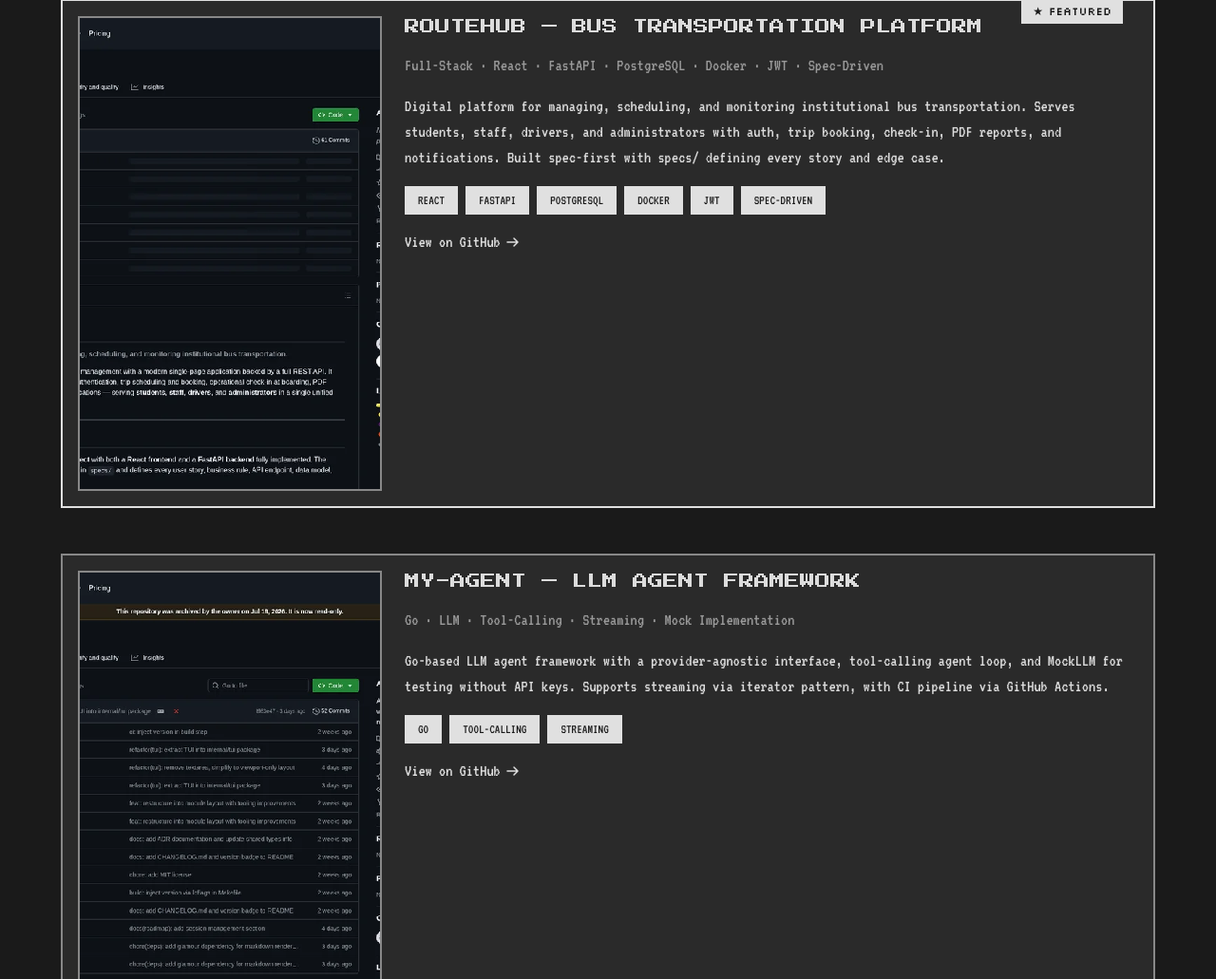
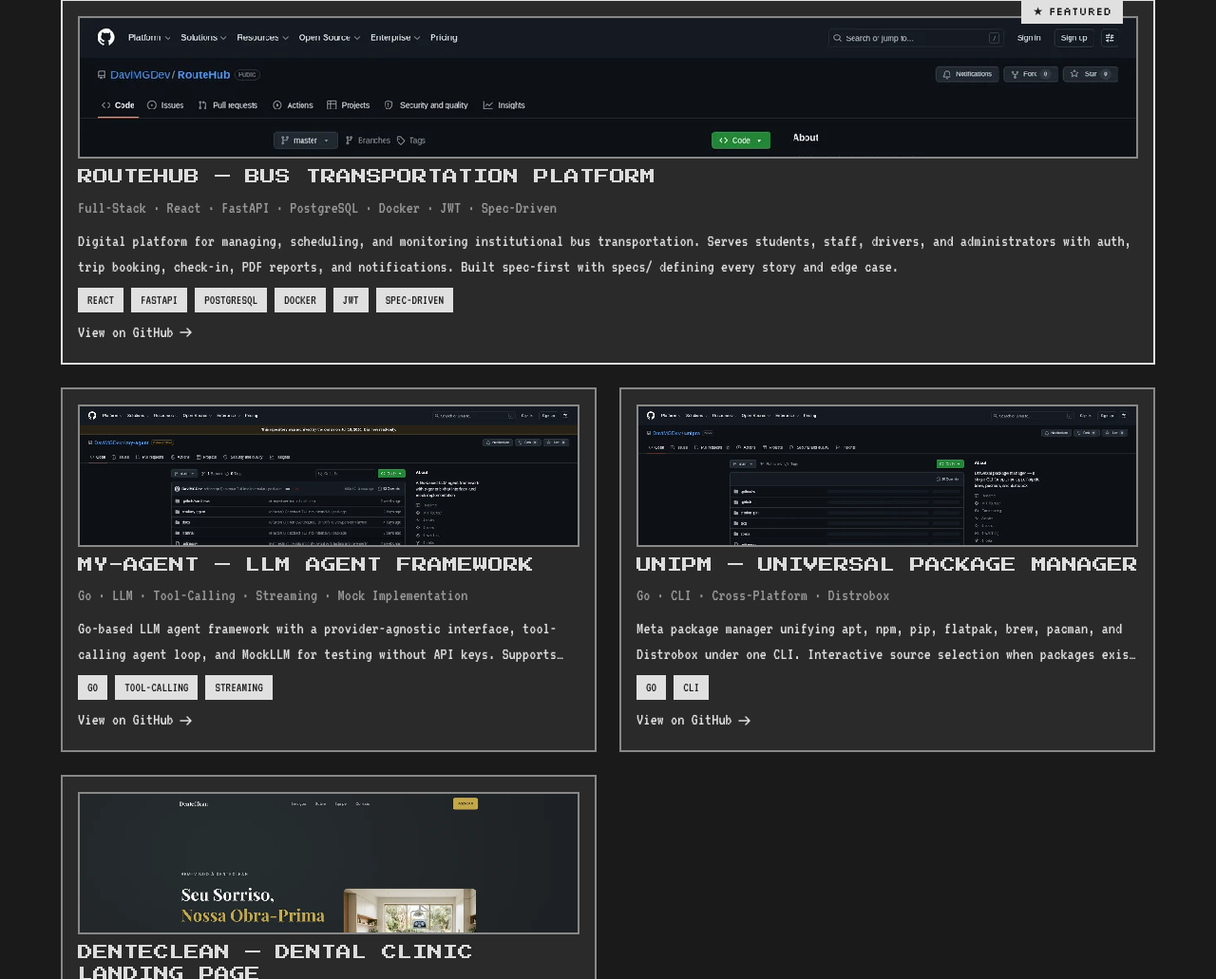
Before and after one commit to DaviMGDev/davimgdev.github.io, a plain HTML site: page index.html in a window 1280 px wide. Shown: the part 1769-2800 px from the top of the page at 95% size. Drawn offline with Linux system fonts and the light colour scheme.

Commit message:
feat(ui): redesign project cards as 2-column grid with compact layout
- Switch projects-section from stacked flex to 2-column CSS grid
- Featured card (RouteHub) spans both columns
- Image thumbnails at 150px with object-fit: cover
- Clamp descriptions to 2 lines with -webkit-line-clamp
- Reduce badge and action spacing for tighter cards
- Cards measure ~385px, section ~1431px at 720px viewport
- Stacks to single column on mobile (768px)

```diff
--- a/index.html
+++ b/index.html
@@ -553,7 +553,7 @@
       font-weight: 400;
       line-height: 1.3;
       text-transform: uppercase;
-      padding: 4px 12px;
+      padding: 2px 8px;
       white-space: nowrap;
       background: var(--color-primary);
       color: var(--color-on-primary);
@@ -655,9 +655,6 @@
        CARD — pixel-card component from DESIGN.md
        ========================================================================= */
     .card {
-      display: flex;
-      flex-direction: row;
-      gap: var(--space-lg);
       background: var(--color-surface);
       border: 2px solid var(--color-secondary);
       padding: var(--space-md);
@@ -666,60 +663,53 @@
     .card:hover {
       border-color: var(--color-primary);
     }
-    .card-body {
-      flex: 1;
-      min-width: 0;
-    }
     .card-title {
-      margin-bottom: var(--space-md);
+      margin-bottom: var(--space-sm);
     }
     .card-subtitle {
       color: var(--color-text-muted);
       font-family: var(--font-body);
       font-size: 18px;
       line-height: 1.5;
-      margin-bottom: var(--space-md);
+      margin-bottom: var(--space-sm);
     }
     .card-text {
       color: var(--color-on-surface);
       font-family: var(--font-body);
       font-size: 18px;
       line-height: 1.5;
-      margin-bottom: var(--space-md);
+      margin-bottom: var(--space-sm);
+      display: -webkit-box;
+      -webkit-line-clamp: 2;
+      -webkit-box-orient: vertical;
+      overflow: hidden;
     }
     .card-actions {
-      margin-top: var(--space-md);
+      margin-top: var(--space-sm);
       display: flex;
       flex-wrap: wrap;
-      gap: var(--space-md);
+      gap: var(--space-sm);
       align-items: center;
     }
     .card + .card {
-      margin-top: var(--space-lg);
-    }
-
-    /* Card thumbnail — side preview */
+      margin-top: 0;
+    }
+
+    /* Card thumbnail — stacked on top */
     .card-thumb {
       display: block;
-      width: 320px;
-      flex-shrink: 0;
-      align-self: stretch;
+      width: 100%;
+      height: 150px;
       object-fit: cover;
+      object-position: top;
       border: 2px solid var(--color-secondary);
       image-rendering: pixelated;
       image-rendering: crisp-edges;
       background: var(--color-background);
+      margin-bottom: var(--space-sm);
     }
     .card:hover .card-thumb {
       border-color: var(--color-primary);
-    }
-    @media (max-width: 768px) {
-      .card {
-        flex-direction: column;
-      }
-      .card-thumb {
-        width: 100%;
-      }
     }
 
     /* Featured card */
@@ -727,6 +717,7 @@
       border-color: var(--color-primary);
       border-width: 2px;
       position: relative;
+      grid-column: 1 / -1;
     }
     .card.featured::before {
       content: '★ FEATURED';
@@ -803,9 +794,14 @@
        PROJECTS GRID
        ========================================================================= */
     .projects-section {
-      display: flex;
-      flex-direction: column;
+      display: grid;
+      grid-template-columns: repeat(2, 1fr);
       gap: var(--space-lg);
+    }
+    @media (max-width: 768px) {
+      .projects-section {
+        grid-template-columns: 1fr;
+      }
     }
 
     /* =========================================================================
@@ -877,7 +873,7 @@
     .mb-lg { margin-bottom: var(--space-lg); }
     .gap-md { gap: var(--space-md); }
     .about-text { max-width: 680px; }
-    .badge-row { margin-bottom: var(--space-md); }
+    .badge-row { margin-bottom: var(--space-xs); }
     .card-text-last { margin-bottom: 0; }
     .spacer-bottom { height: var(--space-2xl); }
 
```
